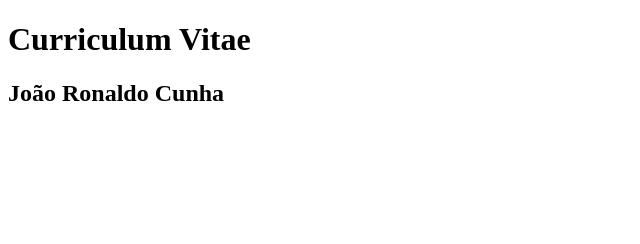
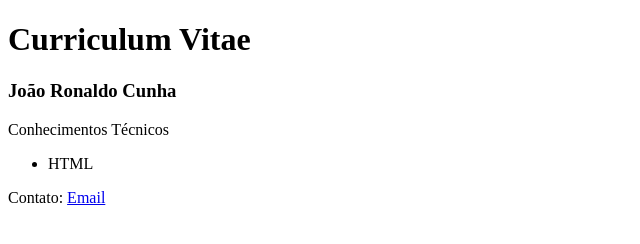
Before and after one commit to ara0062-2025-3001/ara0062-2025-3001, a plain HTML site: page docs/index.html in a window 1280 px wide. Shown: the whole page, without its empty margins (0-640 px from the left). Drawn offline with Linux system fonts and the light colour scheme.

Commit message:
Atualização CV

```diff
--- a/docs/index.html
+++ b/docs/index.html
@@ -7,6 +7,14 @@
 </head>
 <body>
     <h1>Curriculum Vitae</h1>
-    <h2>João Ronaldo Cunha</h2>
+    <h3>João Ronaldo Cunha</h3>
+    <p>Conhecimentos Técnicos</p>
+    <ul>
+        <li>HTML</li>
+    </ul>
+    <footer>
+        <p>
+            Contato: <a href="mailto:joao.cunha@professores.unimetrocamp.edu.br">Email</a>
+    </footer>
 </body>
 </html>
```
